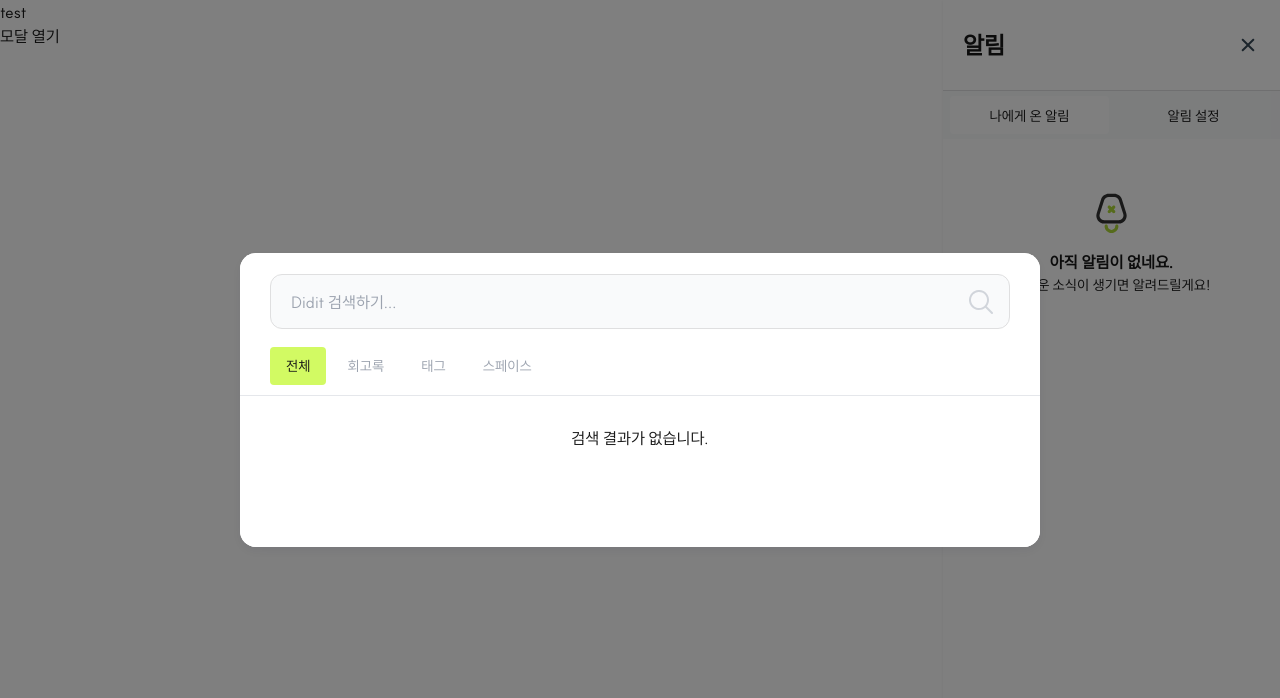
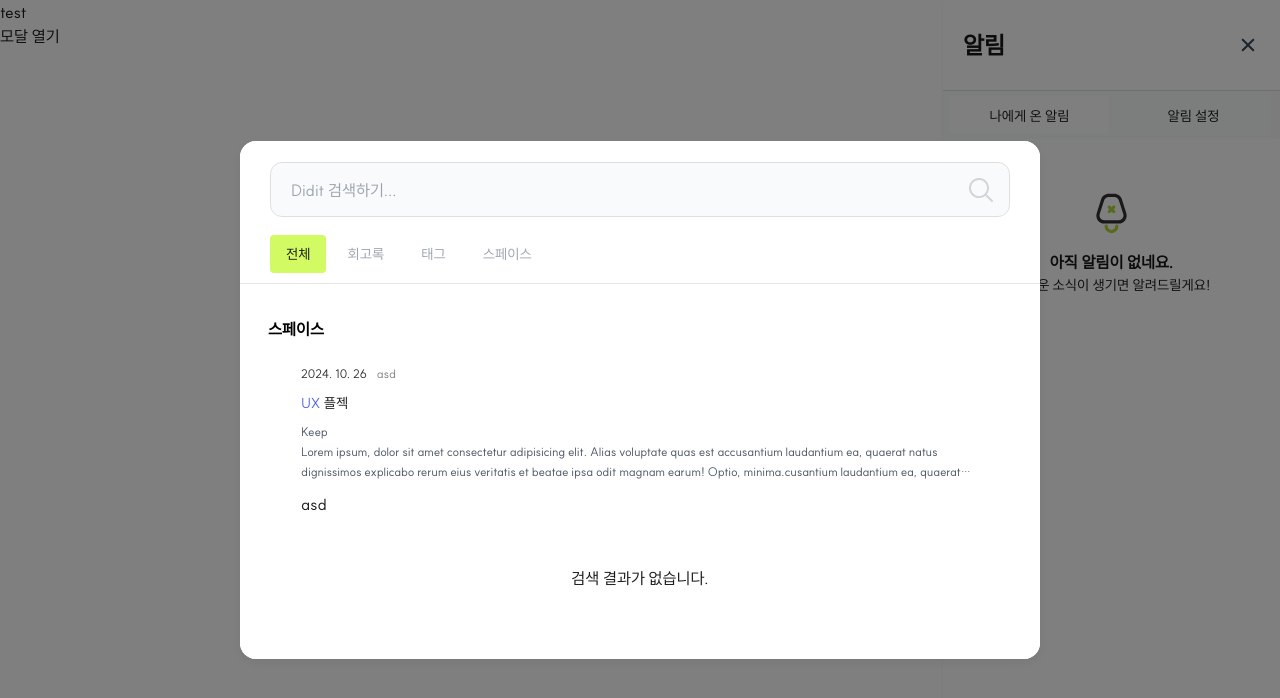
Before and after one commit to muzi55/didit, a Next.js app: page / in a window 1280 px wide. Shown: the top 698 px of the page. Built offline with nearby package versions, Linux system fonts and the light colour scheme.

Commit message:
component: SearchSection 컴포넌트 추가 및 하위 컴포넌트 Memoir 컴포넌트 추가

```diff
--- a/src/app/_components/search/Search.tsx
+++ b/src/app/_components/search/Search.tsx
@@ -2,6 +2,7 @@ import React, { useState } from "react";
 
 import SearchEmpty from "./SearchEmpty";
 import SearchInput from "./SearchInput";
+import SearchSection from "./SearchSection";
 import { SearchTabs } from "./SearchTabs";
 
 export default function Search() {
@@ -17,9 +18,13 @@ export default function Search() {
 				<div className="">
 					<SearchTabs activeIndex={activeIndex} setActiveIndex={setActiveIndex}>
 						<SearchTabs.Tab title="전체">
+							<SearchSection title="스페이스">asd</SearchSection>
+
 							<SearchEmpty />
 						</SearchTabs.Tab>
-						<SearchTabs.Tab title="회고록">회고록</SearchTabs.Tab>
+						<SearchTabs.Tab title="회고록">
+							<SearchSection title="스페이스">asd</SearchSection>
+						</SearchTabs.Tab>
 						<SearchTabs.Tab title="태그">태그</SearchTabs.Tab>
 						<SearchTabs.Tab title="스페이스">스페이스</SearchTabs.Tab>
 					</SearchTabs>
--- /dev/null
+++ b/src/app/_components/search/SearchSection.tsx
@@ -0,0 +1,53 @@
+import React from "react";
+
+import type { SearchCategory } from "./searchType";
+
+interface SearchSectionProps {
+	children: React.ReactNode;
+	title: SearchCategory;
+}
+export default function SearchSection({ children, title }: SearchSectionProps) {
+	return (
+		<section className="flex flex-col gap-[10px] p-[20px]">
+			<h3 className="pl-[8px] py-[13px] text-bodyMedium600 text-black">
+				{title}
+			</h3>
+			<ul className="flex flex-col gap-[10px] px-[41px]">
+				<Memoir />
+				{children}
+			</ul>
+		</section>
+	);
+}
+
+const Memoir = () => {
+	return (
+		<div className="flex flex-col gap-[8px]">
+			<div className="flex text-bodyExtraSmall500 gap-[10px]">
+				<time
+					className="text-[var(--search-datetime)]"
+					dateTime={"2024. 10. 26"}
+				>
+					2024. 10. 26
+				</time>
+				<p className="text-bodyExtraSmall400 text-[var(--search-project)]">
+					asd
+				</p>
+			</div>
+			<h4 className="text-bodySmall500">
+				<span className="text-tertiary">UX</span> 플젝
+			</h4>
+			<div className="text-dark-4 text-bodyExtraSmall400">
+				<p>Keep</p>
+				<p className="line-clamp-2">
+					Lorem ipsum, dolor sit amet consectetur adipisicing elit. Alias
+					voluptate quas est accusantium laudantium ea, quaerat natus
+					dignissimos explicabo rerum eius veritatis et beatae ipsa odit magnam
+					earum! Optio, minima.cusantium laudantium ea, quaerat natus
+					dignissimos explicabo rerum eius veritatis et beatae ipsa odit magnam
+					earum! Optio, minima.
+				</p>
+			</div>
+		</div>
+	);
+};
--- /dev/null
+++ b/src/app/_components/search/searchType.ts
@@ -0,0 +1 @@
+export type SearchCategory = "회고록" | "태그" | "스페이스";
--- a/src/app/globals.css
+++ b/src/app/globals.css
@@ -122,7 +122,10 @@
   --alert-warning: #FFC98D;
   --alert-danger: #FF5E5E;
 
-  --button-blue: #007BFF
+  /* -- etc -- */
+  --button-blue: #007BFF;
+  --search-datetime: #2C2C2E;
+  --search-project: #828286;
 }
 
 body {
```
